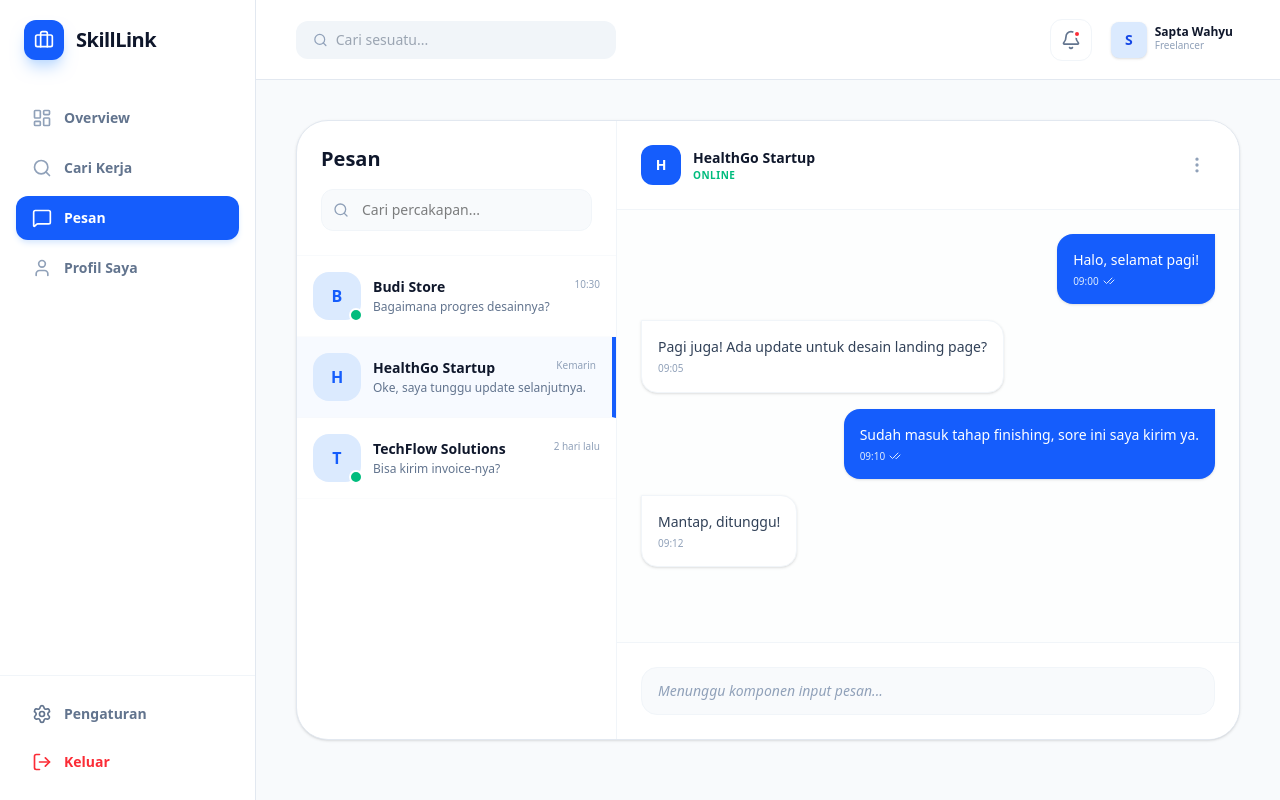
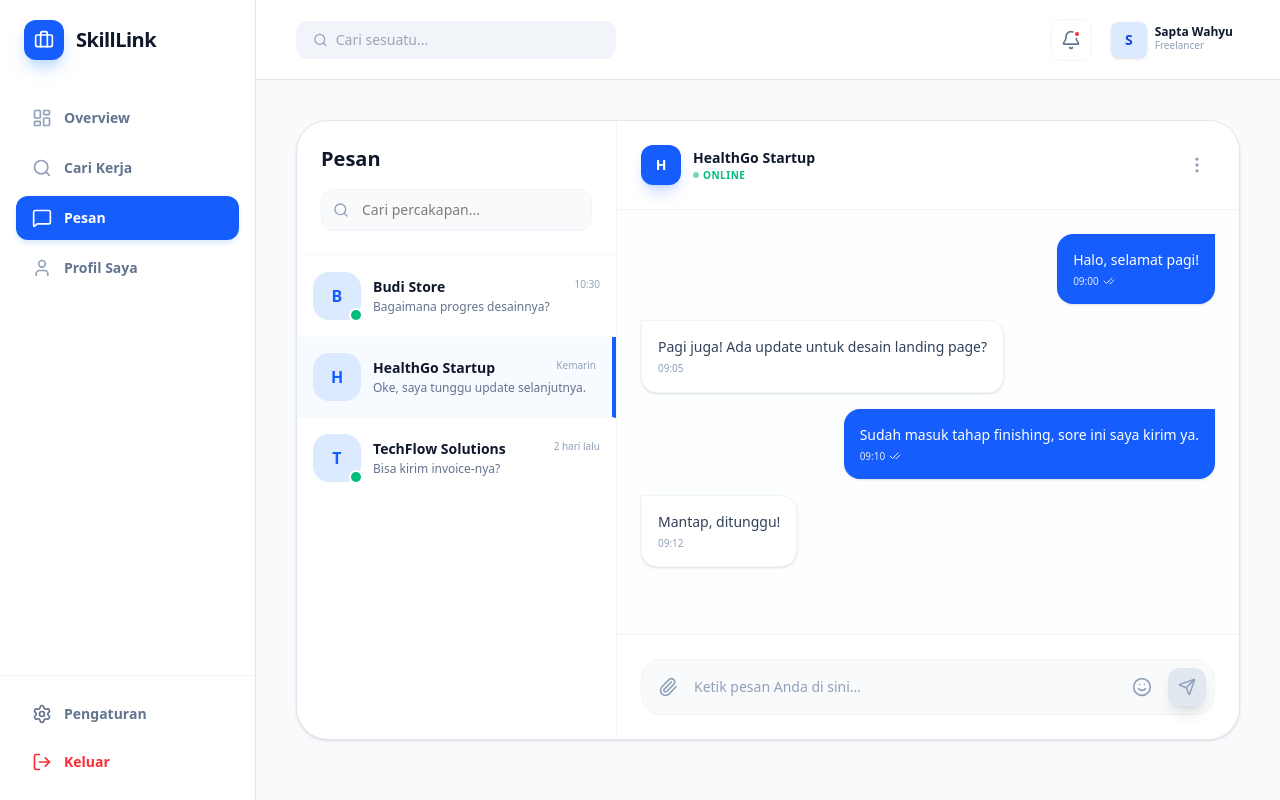
Before and after one commit to KodingMulu/SkillLink, a Next.js app in the folder web/: page /dashboard/freelancer/messages in a window 1280 px wide. Both pictures are taken after a click on the element 456 px from the left and 377 px from the top of the page. Built offline with nearby package versions, Linux system fonts and the light colour scheme.

Commit message:
feat: implementasi fitur kirim pesan real-time dan auto-scroll chat

```diff
--- a/web/src/app/dashboard/freelancer/messages/page.tsx
+++ b/web/src/app/dashboard/freelancer/messages/page.tsx
@@ -1,11 +1,13 @@
 'use client';
 
-import { useState } from 'react';
+import { useState, useRef, useEffect } from 'react';
 import DashboardLayout from "../../DashboardLayout";
 import { Search, MoreVertical, Send, Paperclip, Smile, CheckCheck, ChevronLeft } from 'lucide-react';
 
 export default function MessagesPage() {
   const [selectedChat, setSelectedChat] = useState<any>(null);
+  const [newMessage, setNewMessage] = useState('');
+  const scrollRef = useRef<HTMLDivElement>(null);
 
   const [chats] = useState([
     { id: 1, name: "Budi Store", lastMsg: "Bagaimana progres desainnya?", time: "10:30", unread: 2, online: true },
@@ -13,12 +15,35 @@ export default function MessagesPage() {
     { id: 3, name: "TechFlow Solutions", lastMsg: "Bisa kirim invoice-nya?", time: "2 hari lalu", unread: 0, online: true },
   ]);
 
-  const [messages] = useState([
+  const [messages, setMessages] = useState([
     { id: 1, text: "Halo, selamat pagi!", sender: "me", time: "09:00" },
     { id: 2, text: "Pagi juga! Ada update untuk desain landing page?", sender: "them", time: "09:05" },
     { id: 3, text: "Sudah masuk tahap finishing, sore ini saya kirim ya.", sender: "me", time: "09:10" },
     { id: 4, text: "Mantap, ditunggu!", sender: "them", time: "09:12" },
   ]);
+
+  // Fungsi kirim pesan
+  const handleSendMessage = (e: React.FormEvent) => {
+    e.preventDefault();
+    if (!newMessage.trim()) return;
+
+    const newMsgObj = {
+      id: messages.length + 1,
+      text: newMessage,
+      sender: 'me',
+      time: new Date().toLocaleTimeString([], { hour: '2-digit', minute: '2-digit' })
+    };
+
+    setMessages([...messages, newMsgObj]);
+    setNewMessage('');
+  };
+
+  // Auto-scroll ke pesan terbaru
+  useEffect(() => {
+    if (scrollRef.current) {
+      scrollRef.current.scrollTop = scrollRef.current.scrollHeight;
+    }
+  }, [messages, selectedChat]);
 
   return (
     <DashboardLayout role="freelancer">
@@ -56,35 +81,38 @@ export default function MessagesPage() {
                     <h3 className="font-bold text-slate-900 text-sm truncate">{chat.name}</h3>
                     <span className="text-[10px] text-slate-400 font-medium">{chat.time}</span>
                   </div>
-                  <p className="text-xs text-slate-500 truncate">{chat.lastMsg}</p>
+                  <p className="text-xs text-slate-500 truncate font-medium">{chat.lastMsg}</p>
                 </div>
               </div>
             ))}
           </div>
         </div>
 
-        {/* AREA CHAT AKTIF (TAHAP 2) */}
+        {/* AREA CHAT AKTIF */}
         {selectedChat ? (
           <div className="flex-1 flex flex-col bg-slate-50/30">
             {/* Header Chat */}
-            <div className="p-4 md:p-6 bg-white border-b border-slate-100 flex items-center justify-between">
+            <div className="p-4 md:p-6 bg-white border-b border-slate-100 flex items-center justify-between z-10">
               <div className="flex items-center gap-3">
                 <button onClick={() => setSelectedChat(null)} className="md:hidden p-2 -ml-2 text-slate-400"><ChevronLeft /></button>
-                <div className="w-10 h-10 bg-blue-600 rounded-xl flex items-center justify-center text-white font-bold text-sm">
+                <div className="w-10 h-10 bg-blue-600 rounded-xl flex items-center justify-center text-white font-bold text-sm shadow-lg shadow-blue-600/20">
                   {selectedChat.name.charAt(0)}
                 </div>
                 <div>
                   <h3 className="font-bold text-slate-900 text-sm">{selectedChat.name}</h3>
-                  <p className="text-[10px] text-emerald-500 font-bold uppercase tracking-wider">Online</p>
+                  <p className="text-[10px] text-emerald-500 font-bold uppercase tracking-wider flex items-center gap-1">
+                    <span className="w-1.5 h-1.5 bg-emerald-500 rounded-full animate-pulse"></span>
+                    Online
+                  </p>
                 </div>
               </div>
-              <button className="p-2 text-slate-400 hover:bg-slate-50 rounded-lg"><MoreVertical size={20}/></button>
+              <button className="p-2 text-slate-400 hover:bg-slate-50 rounded-lg transition-colors"><MoreVertical size={20}/></button>
             </div>
 
             {/* Bubble Chat Area */}
-            <div className="flex-1 overflow-y-auto p-6 space-y-4 no-scrollbar">
+            <div ref={scrollRef} className="flex-1 overflow-y-auto p-6 space-y-4 no-scrollbar">
               {messages.map((msg) => (
-                <div key={msg.id} className={`flex ${msg.sender === 'me' ? 'justify-end' : 'justify-start'}`}>
+                <div key={msg.id} className={`flex ${msg.sender === 'me' ? 'justify-end' : 'justify-start'} animate-in slide-in-from-bottom-2 duration-300`}>
                   <div className={`max-w-[75%] p-4 rounded-2xl text-sm font-medium shadow-sm ${
                     msg.sender === 'me'
                     ? 'bg-blue-600 text-white rounded-tr-none'
@@ -100,20 +128,44 @@ export default function MessagesPage() {
               ))}
             </div>
 
-            {/* Input Placeholder (Akan diaktifkan di Tahap 3) */}
+            {/* AREA INPUT PESAN (TAHAP 3) */}
             <div className="p-4 md:p-6 bg-white border-t border-slate-100">
-               <div className="h-12 bg-slate-50 rounded-2xl border border-slate-100 flex items-center px-4 text-slate-400 text-sm italic">
-                  Menunggu komponen input pesan...
-               </div>
+              <form onSubmit={handleSendMessage} className="flex items-center gap-2 md:gap-4 bg-slate-50 p-2 pl-4 rounded-[20px] border border-slate-100 focus-within:border-blue-400 focus-within:ring-4 focus-within:ring-blue-500/5 transition-all">
+                <button type="button" className="text-slate-400 hover:text-blue-600 transition-colors">
+                  <Paperclip size={20} />
+                </button>
+                <input
+                  type="text"
+                  value={newMessage}
+                  onChange={(e) => setNewMessage(e.target.value)}
+                  placeholder="Ketik pesan Anda di sini..."
+                  className="flex-1 bg-transparent border-none outline-none text-sm font-medium text-slate-700 placeholder:text-slate-400 py-2"
+                />
+                <button type="button" className="hidden sm:block text-slate-400 hover:text-amber-500 transition-colors">
+                  <Smile size={20} />
+                </button>
+                <button
+                  type="submit"
+                  disabled={!newMessage.trim()}
+                  className={`p-2.5 rounded-xl transition-all shadow-lg ${
+                    newMessage.trim()
+                    ? 'bg-blue-600 text-white shadow-blue-600/20 hover:scale-105 active:scale-95'
+                    : 'bg-slate-200 text-slate-400 cursor-not-allowed'
+                  }`}
+                >
+                  <Send size={18} />
+                </button>
+              </form>
             </div>
           </div>
         ) : (
           /* State Kosong */
           <div className="hidden md:flex flex-1 items-center justify-center bg-slate-50/50 flex-col text-slate-400 p-8">
-            <div className="w-16 h-16 bg-white rounded-3xl shadow-sm flex items-center justify-center mb-4">
-              <Send size={24} className="rotate-12 text-slate-200" />
+            <div className="w-20 h-20 bg-white rounded-[32px] shadow-sm flex items-center justify-center mb-6 animate-bounce duration-[3000ms]">
+              <Send size={32} className="rotate-12 text-blue-600/20" />
             </div>
-            <p className="font-bold text-sm">Pilih percakapan untuk memulai chat</p>
+            <h2 className="text-slate-900 font-black text-lg mb-2">Pilih Percakapan</h2>
+            <p className="font-medium text-sm max-w-xs text-center leading-relaxed">Pilih salah satu kontak di samping untuk mulai berdiskusi tentang proyek Anda.</p>
           </div>
         )}
 
```
